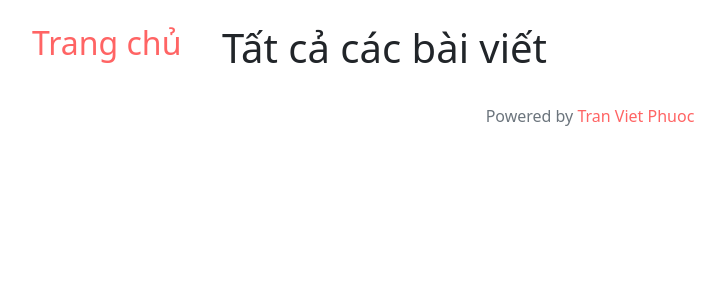
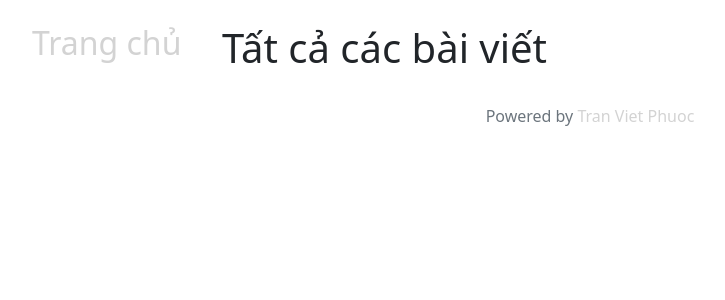
Before and after one commit to tranvietphuoc/tranvietphuoc.github.io, a Python web app: template templates/home.html in a window 1280 px wide. Shown: the top 300 px of the page, without its empty margins (50-775 px from the left). Run offline with Jinja, Linux system fonts and the light colour scheme; the template is opened without the code that fills it, so the values that code supplies are empty.

Commit message:
comment style

```diff
--- a/outputs/bitfield-c.html
+++ b/outputs/bitfield-c.html
@@ -12,7 +12,7 @@
   <div class="container">
     <div class="row">
       <div class="col-sm-2">
-        <h2><a href="../index.html">Trang chủ</a></h2>
+        <h2><a style="text-decoration: none; color: lightgray" href="../index.html">Trang chủ</a></h2>
       </div>
       <div class="col-sm-10">
 
@@ -201,7 +201,7 @@ int main(){
       <div class="row">
         <div class="col-sm-4"></div>
         <div class="col-sm-4 author">
-          <span class="text-muted">Powered by <a href="https://github.com/tranvietphuoc">Tran Viet Phuoc</a></span>
+          <span class="text-muted">Powered by <a style="text-decoration: none; color: lightgray" href="https://github.com/tranvietphuoc">Tran Viet Phuoc</a></span>
         </div>
         <div class="col-sm-4"></div>
       </div>
--- a/outputs/preprocessor-directives-c.html
+++ b/outputs/preprocessor-directives-c.html
@@ -12,7 +12,7 @@
   <div class="container">
     <div class="row">
       <div class="col-sm-2">
-        <h2><a href="../index.html">Trang chủ</a></h2>
+        <h2><a style="text-decoration: none; color: lightgray" href="../index.html">Trang chủ</a></h2>
       </div>
       <div class="col-sm-10">
 
@@ -326,7 +326,7 @@ int a?;
       <div class="row">
         <div class="col-sm-4"></div>
         <div class="col-sm-4 author">
-          <span class="text-muted">Powered by <a href="https://github.com/tranvietphuoc">Tran Viet Phuoc</a></span>
+          <span class="text-muted">Powered by <a style="text-decoration: none; color: lightgray" href="https://github.com/tranvietphuoc">Tran Viet Phuoc</a></span>
         </div>
         <div class="col-sm-4"></div>
       </div>
--- a/outputs/read-write.html
+++ b/outputs/read-write.html
@@ -12,7 +12,7 @@
   <div class="container">
     <div class="row">
       <div class="col-sm-2">
-        <h2><a href="../index.html">Trang chủ</a></h2>
+        <h2><a style="text-decoration: none; color: lightgray" href="../index.html">Trang chủ</a></h2>
       </div>
       <div class="col-sm-10">
 
@@ -125,7 +125,7 @@ int main(){
       <div class="row">
         <div class="col-sm-4"></div>
         <div class="col-sm-4 author">
-          <span class="text-muted">Powered by <a href="https://github.com/tranvietphuoc">Tran Viet Phuoc</a></span>
+          <span class="text-muted">Powered by <a style="text-decoration: none; color: lightgray" href="https://github.com/tranvietphuoc">Tran Viet Phuoc</a></span>
         </div>
         <div class="col-sm-4"></div>
       </div>
--- a/outputs/sizeof-struct.html
+++ b/outputs/sizeof-struct.html
@@ -12,7 +12,7 @@
   <div class="container">
     <div class="row">
       <div class="col-sm-2">
-        <h2><a href="../index.html">Trang chủ</a></h2>
+        <h2><a style="text-decoration: none; color: lightgray" href="../index.html">Trang chủ</a></h2>
       </div>
       <div class="col-sm-10">
 
@@ -184,7 +184,7 @@ int main(){
       <div class="row">
         <div class="col-sm-4"></div>
         <div class="col-sm-4 author">
-          <span class="text-muted">Powered by <a href="https://github.com/tranvietphuoc">Tran Viet Phuoc</a></span>
+          <span class="text-muted">Powered by <a style="text-decoration: none; color: lightgray" href="https://github.com/tranvietphuoc">Tran Viet Phuoc</a></span>
         </div>
         <div class="col-sm-4"></div>
       </div>
--- a/outputs/storage-class.html
+++ b/outputs/storage-class.html
@@ -12,7 +12,7 @@
   <div class="container">
     <div class="row">
       <div class="col-sm-2">
-        <h2><a href="../index.html">Trang chủ</a></h2>
+        <h2><a style="text-decoration: none; color: lightgray" href="../index.html">Trang chủ</a></h2>
       </div>
       <div class="col-sm-10">
 
@@ -90,7 +90,7 @@
       <div class="row">
         <div class="col-sm-4"></div>
         <div class="col-sm-4 author">
-          <span class="text-muted">Powered by <a href="https://github.com/tranvietphuoc">Tran Viet Phuoc</a></span>
+          <span class="text-muted">Powered by <a style="text-decoration: none; color: lightgray" href="https://github.com/tranvietphuoc">Tran Viet Phuoc</a></span>
         </div>
         <div class="col-sm-4"></div>
       </div>
--- a/outputs/undefine-behavior-c.html
+++ b/outputs/undefine-behavior-c.html
@@ -12,7 +12,7 @@
   <div class="container">
     <div class="row">
       <div class="col-sm-2">
-        <h2><a href="../index.html">Trang chủ</a></h2>
+        <h2><a style="text-decoration: none; color: lightgray" href="../index.html">Trang chủ</a></h2>
       </div>
       <div class="col-sm-10">
 
@@ -81,7 +81,7 @@ printf("%d %d\n",a,b);
       <div class="row">
         <div class="col-sm-4"></div>
         <div class="col-sm-4 author">
-          <span class="text-muted">Powered by <a href="https://github.com/tranvietphuoc">Tran Viet Phuoc</a></span>
+          <span class="text-muted">Powered by <a style="text-decoration: none; color: lightgray" href="https://github.com/tranvietphuoc">Tran Viet Phuoc</a></span>
         </div>
         <div class="col-sm-4"></div>
       </div>
--- a/outputs/variadic-function-c.html
+++ b/outputs/variadic-function-c.html
@@ -12,7 +12,7 @@
   <div class="container">
     <div class="row">
       <div class="col-sm-2">
-        <h2><a href="../index.html">Trang chủ</a></h2>
+        <h2><a style="text-decoration: none; color: lightgray" href="../index.html">Trang chủ</a></h2>
       </div>
       <div class="col-sm-10">
 
@@ -164,7 +164,7 @@ int main(void)
       <div class="row">
         <div class="col-sm-4"></div>
         <div class="col-sm-4 author">
-          <span class="text-muted">Powered by <a href="https://github.com/tranvietphuoc">Tran Viet Phuoc</a></span>
+          <span class="text-muted">Powered by <a style="text-decoration: none; color: lightgray" href="https://github.com/tranvietphuoc">Tran Viet Phuoc</a></span>
         </div>
         <div class="col-sm-4"></div>
       </div>
--- a/static/main.css
+++ b/static/main.css
@@ -1,20 +1,17 @@
-html a{
-  font-family: serif sans-serif;
-  text-decoration: none;
-  color: rgb(255, 100, 100);
 
-}
 
 a:hover {
   color: purple;
 }
 
 a:visited {
-  color: gray;
+  color: lightcoral;
 }
 
-/* * {box-sizing: border-box;} */
-
+* {
+  box-sizing: border-box;
+  font-family: serif sans-serif;
+}
 
 .author {
   justify-content: center;
--- a/templates/home.html
+++ b/templates/home.html
@@ -8,7 +8,9 @@
     <br>
     <small class="home-tags">tags: {{ metas[i].tags }}</small>
   </div>
-    <h3>{{ loop.index }}. <a href="outputs/{{ metas[i].name }}.html">{{ metas[i].title }}</a>
+    <h3>{{ loop.index }}. <a href="outputs/{{ metas[i].name }}.html" style="text-decoration: none; color: lightgray">
+        {{ metas[i].title }}
+      </a>
     </h3>
     <small>
       {{ metas[i].summary }}
--- a/templates/layout.html
+++ b/templates/layout.html
@@ -12,7 +12,7 @@
   <div class="container">
     <div class="row">
       <div class="col-sm-2">
-        <h2><a href="../index.html">Trang chủ</a></h2>
+        <h2><a style="text-decoration: none; color: lightgray" href="../index.html">Trang chủ</a></h2>
       </div>
       <div class="col-sm-10">
         {% block content %}{% endblock %}
@@ -26,7 +26,7 @@
       <div class="row">
         <div class="col-sm-4"></div>
         <div class="col-sm-4 author">
-          <span class="text-muted">Powered by <a href="https://github.com/tranvietphuoc">Tran Viet Phuoc</a></span>
+          <span class="text-muted">Powered by <a style="text-decoration: none; color: lightgray" href="https://github.com/tranvietphuoc">Tran Viet Phuoc</a></span>
         </div>
         <div class="col-sm-4"></div>
       </div>
```
Also changed, not shown: index.html (+23 -9 lines).
